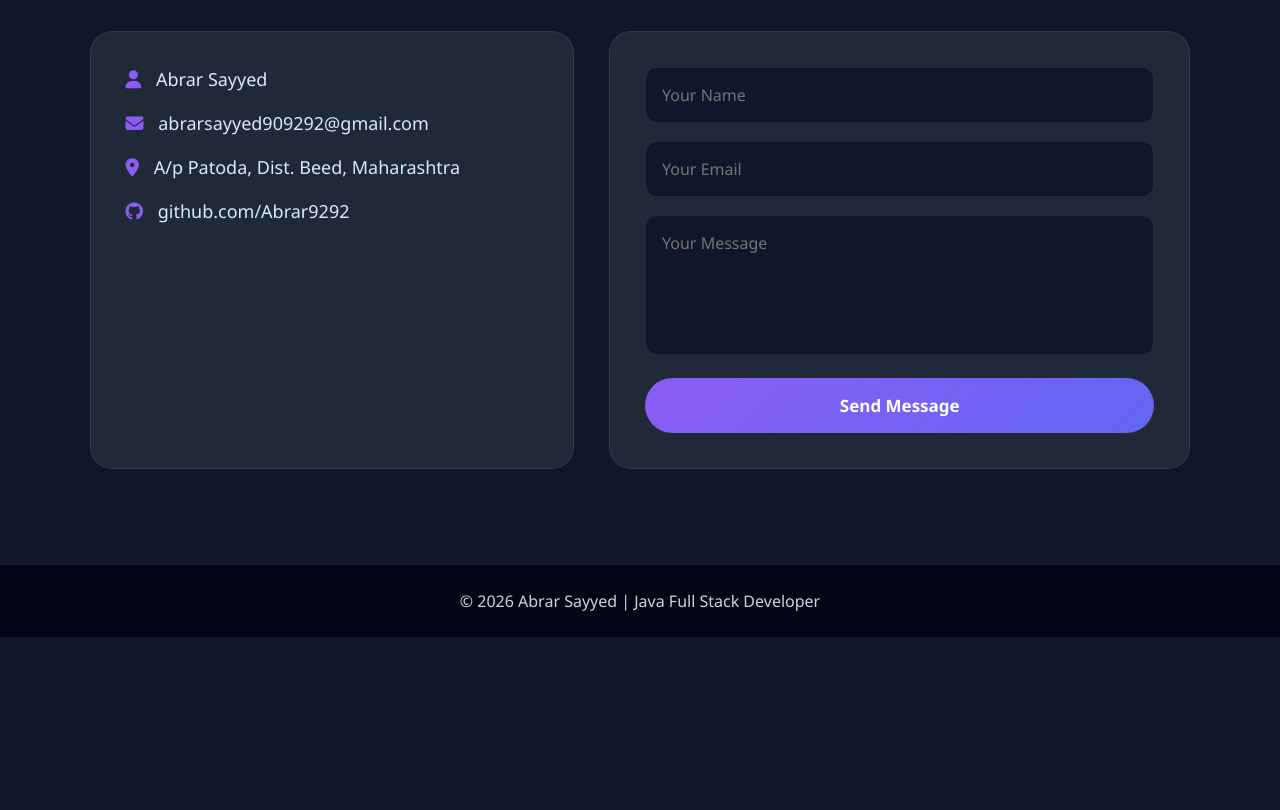
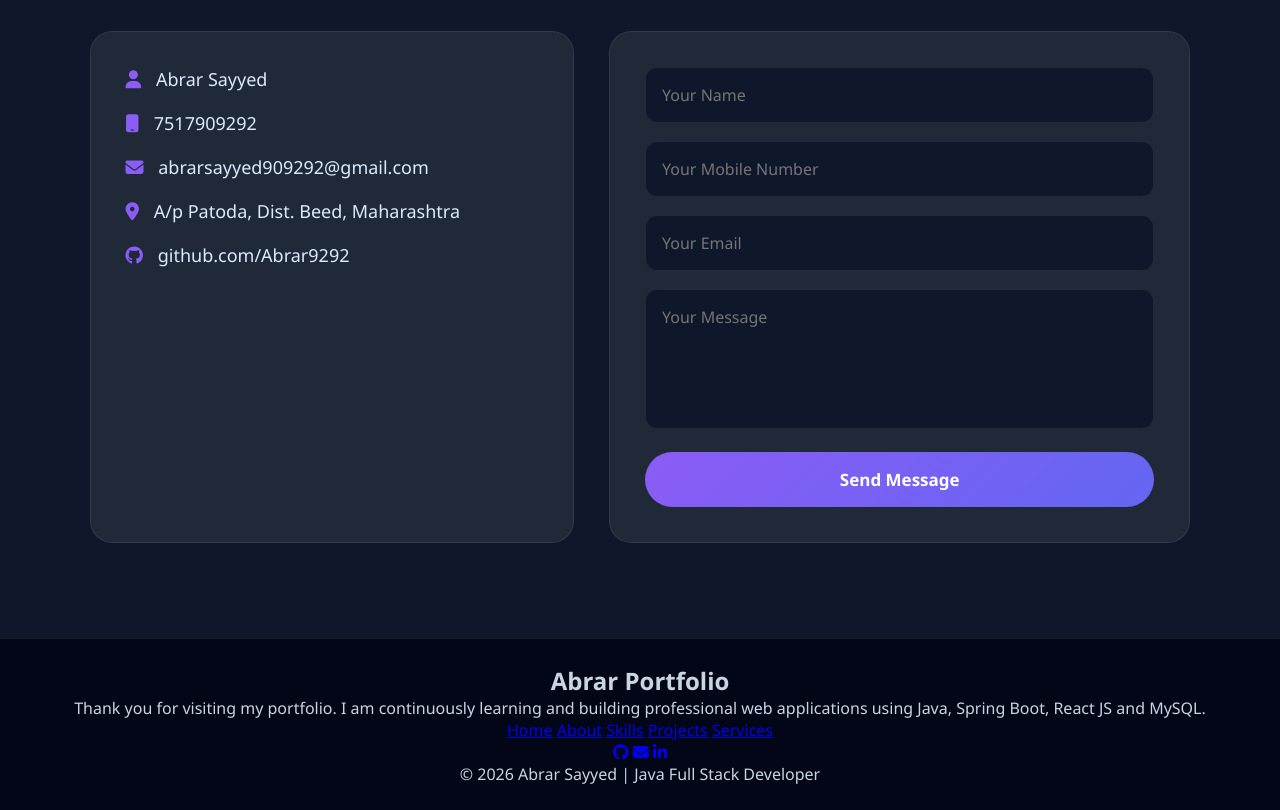
Before and after one commit to Abrar9292/Abrar-Portfolio-Full-Stack-Developer, a plain HTML site: page index.html in a window 1280 px wide. Shown: the part 6033-6843 px from the top of the page. Before the commit the page ends 6670 px from the top, so only its background shows below. Drawn offline with Linux system fonts and the light colour scheme.

Commit message:
Update index.html

```diff
--- a/index.html
+++ b/index.html
@@ -306,6 +306,7 @@
         <div class="contact-container">
             <div class="contact-info">
                 <p><i class="fa-solid fa-user"></i> Abrar Sayyed</p>
+                <p><i class="fa-solid fa-mobile"></i> 7517909292 </p>
                 <p><i class="fa-solid fa-envelope"></i> abrarsayyed909292@gmail.com</p>
                 <p><i class="fa-solid fa-location-dot"></i> A/p Patoda, Dist. Beed,  Maharashtra</p>
                 <p><i class="fa-brands fa-github"></i> github.com/Abrar9292</p>
@@ -313,6 +314,7 @@
 
             <form>
                 <input type="text" placeholder="Your Name">
+                <input type="Mobile Number" placeholder="Your Mobile Number">
                 <input type="email" placeholder="Your Email">
                 <textarea placeholder="Your Message"></textarea>
                 <button type="submit">Send Message</button>
@@ -321,8 +323,30 @@
     </section>
 
     <footer>
-        <p>© 2026 Abrar Sayyed | Java Full Stack Developer</p>
-    </footer>
+    <div class="footer-content">
+        <h2>Abrar Portfolio</h2>
+        <p>
+            Thank you for visiting my portfolio. I am continuously learning and building
+            professional web applications using Java, Spring Boot, React JS and MySQL.
+        </p>
+
+        <div class="footer-links">
+            <a href="#home">Home</a>
+            <a href="#about">About</a>
+            <a href="#skills">Skills</a>
+            <a href="#projects">Projects</a>
+            <a href="#services">Services</a>
+        </div>
+
+        <div class="footer-social">
+            <a href="https://github.com/Abrar9292" target="_blank"><i class="fa-brands fa-github"></i></a>
+            <a href="mailto:abrarsayyed909292@gmail.com"><i class="fa-solid fa-envelope"></i></a>
+            <a href="#"><i class="fa-brands fa-linkedin-in"></i></a>
+        </div>
+
+        <p class="footer-bottom">© 2026 Abrar Sayyed | Java Full Stack Developer</p>
+    </div>
+</footer>
 
 </body>
 
```
